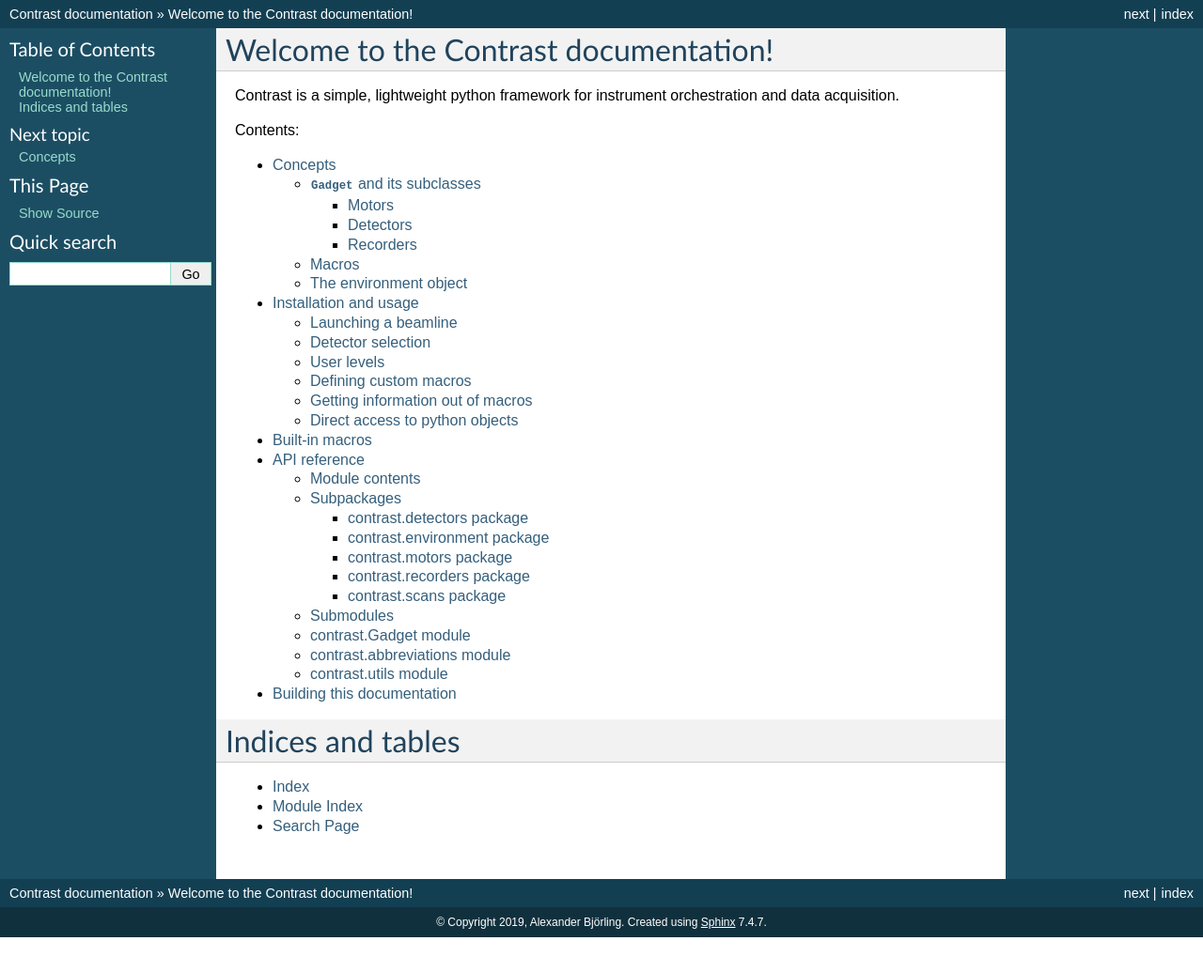
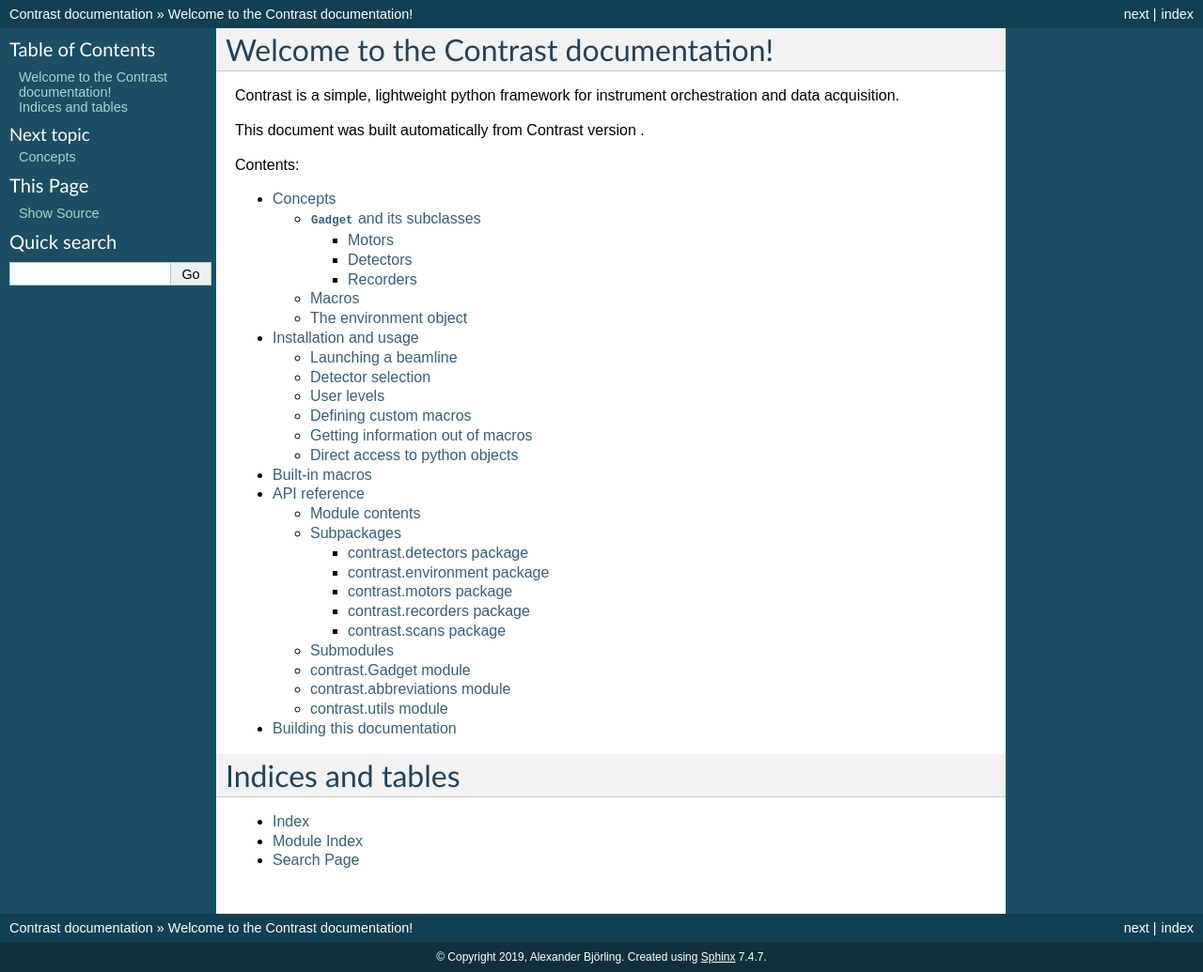
Before and after one commit to maxiv-science/contrast, a Sphinx documentation site: the page built from docs/source/index.rst, in a window 1280 px wide. Shown: the whole page at 94% size. Built offline with Sphinx 7.4.7, drawn with Linux system fonts in a browser that asks for light colours; before the commit the page ends 998 px from its top, so only the background shows below that.

Commit message:
version number in the docs

```diff
--- a/docs/source/index.rst
+++ b/docs/source/index.rst
@@ -7,6 +7,8 @@ Welcome to the Contrast documentation!
 ======================================
 
 Contrast is a simple, lightweight python framework for instrument orchestration and data acquisition.
+
+This document was built automatically from Contrast version |version|.
 
 .. toctree::
    :maxdepth: 3
```
